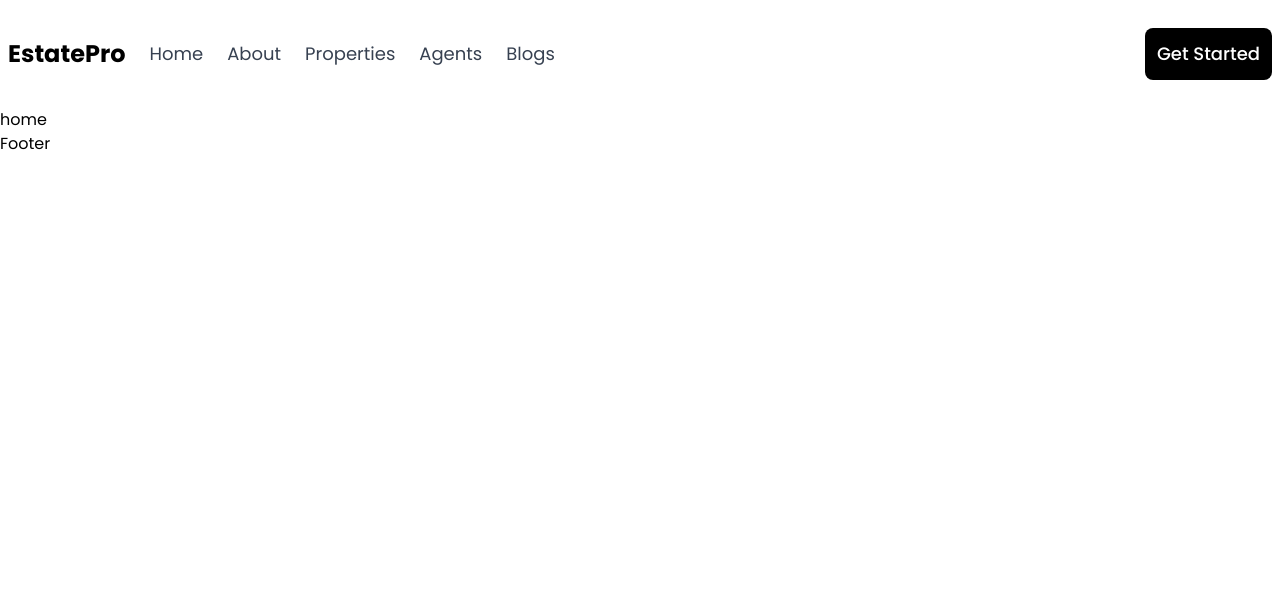
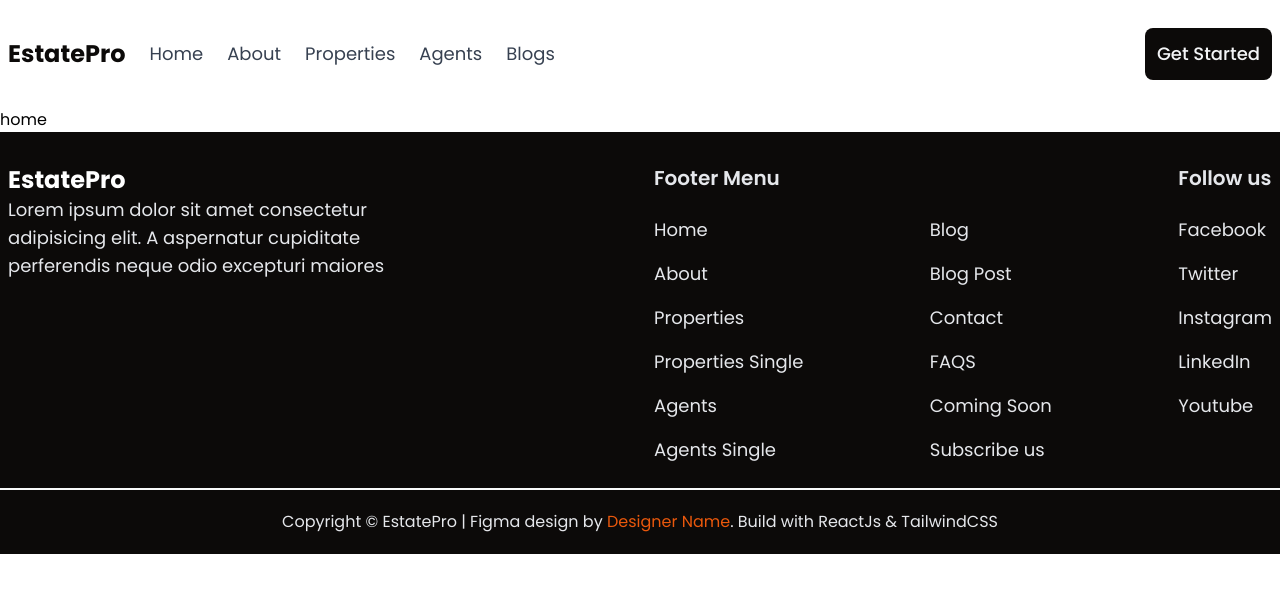
Before and after one commit to elvis-ndubuisi/estate-pro, a React (Vite) app: page / in a window 1280 px wide. Shown: the top 592 px of the page. Built offline with nearby package versions, Linux system fonts and the light colour scheme.

Commit message:
Page footer

```diff
--- a/src/components/Brand.tsx
+++ b/src/components/Brand.tsx
@@ -4,7 +4,7 @@ type Prop = {
 
 function Brand({ exStyle }: Prop) {
   return (
-    <div className={`flex items-center gap-2 ${exStyle}`}>
+    <div className={`flex items-center gap-2 text-stone-950 ${exStyle}`}>
       {/* <img
         src=""
         alt="estate pro brand"
--- a/src/components/Button.tsx
+++ b/src/components/Button.tsx
@@ -20,13 +20,13 @@ function Button({
       type={type}
       onClick={onClick}
       className={`
-      flex gap-2 items-center justify-center hover:opacity-80 transition-all
+      flex gap-2 items-center justify-center hover:opacity-90 transition-all
       capitalize text-lg font-medium p-3 rounded-lg
-    text-white bg-black ${
+    text-gray-100 bg-stone-950 ${
       showAs && showAs === "primary"
         ? "bg-red-500"
         : showAs === "outline"
-        ? "bg-white text-black border-2 border-red-500"
+        ? "bg-white text-stone-950 border-2 border-red-500"
         : null
     } ${exStyles}
       `}
--- a/src/components/Footer.tsx
+++ b/src/components/Footer.tsx
@@ -1,5 +1,72 @@
+import { Link } from "react-router-dom";
+import Brand from "./Brand";
+
 function Footer() {
-  return <footer>Footer</footer>;
+  return (
+    <footer className="bg-stone-950 text-gray-200 text-lg pt-6 md:pt-8 font-light">
+      <section className="max-w-screen-2xl mx-auto px-2 flex flex-col gap-7 md:flex-row">
+        <section className="flex-1">
+          <Brand exStyle="text-white" />
+          <p className="max-w-md">
+            Lorem ipsum dolor sit amet consectetur adipisicing elit. A
+            aspernatur cupiditate perferendis neque odio excepturi maiores
+          </p>
+        </section>
+
+        <nav className="flex-1 flex flex-col md:flex-row justify-between items-stretch gap-6">
+          <section>
+            <h3 className="mt-6 mb-6 md:mt-0 font-semibold text-xl">
+              Footer Menu
+            </h3>
+
+            <div className="flex flex-col gap-2 md:gap-4">
+              <Link to="/">Home</Link>
+              <Link to="about">About</Link>
+              <Link to="properties">Properties</Link>
+              <Link to="property">Properties Single</Link>
+              <Link to="agents">Agents</Link>
+              <Link to="agent">Agents Single</Link>
+            </div>
+          </section>
+
+          <section className="md:self-end">
+            <div className="flex flex-col gap-2 md:gap-4">
+              <Link to="blogs">Blog</Link>
+              <Link to="blog">Blog Post</Link>
+              <Link to="contact">Contact</Link>
+              <Link to="faqs">FAQS</Link>
+              <Link to="coming-soon">Coming Soon</Link>
+              <Link to="subscribe">Subscribe us</Link>
+            </div>
+          </section>
+
+          <section>
+            <h3 className="mt-6 mb-6 md:mt-0 font-semibold text-xl">
+              Follow us
+            </h3>
+
+            <div className="flex flex-col gap-2 md:gap-4">
+              <Link to="blogs">Facebook</Link>
+              <Link to="blog">Twitter</Link>
+              <Link to="contact">Instagram</Link>
+              <Link to="faqs">LinkedIn</Link>
+              <Link to="coming-soon">Youtube</Link>
+            </div>
+          </section>
+        </nav>
+      </section>
+
+      <aside className="border-t-2 border-gray-50 py-5 mt-6">
+        <p className="text-center text-base">
+          Copyright &copy; EstatePro | Figma design by{" "}
+          <a href="/" className="text-orange-600">
+            Designer Name
+          </a>
+          . Build with ReactJs & TailwindCSS{" "}
+        </p>
+      </aside>
+    </footer>
+  );
 }
 
 export default Footer;
--- a/src/components/NavBar.tsx
+++ b/src/components/NavBar.tsx
@@ -5,7 +5,10 @@ import Button from "./Button";
 
 function NavBar() {
   return (
-    <header className="flex items-center justify-between gap-6 py-3 md:py-5 lg:py-7 px-2">
+    <header
+      className="max-w-screen-2xl mx-auto flex items-center
+     text-stone-950 justify-between gap-6 py-3 md:py-5 lg:py-7 px-2"
+    >
       <Brand />
 
       <nav className="flex-1 hidden md:flex items-center gap-6">
```
